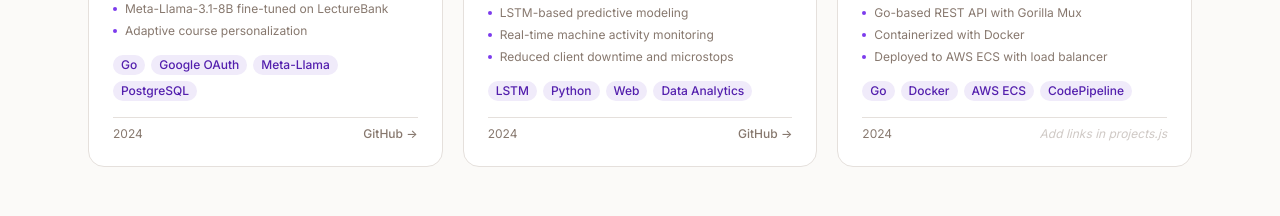
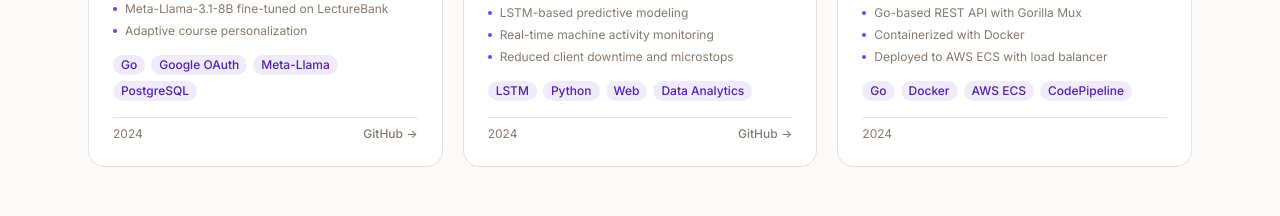
Before and after one commit to Sbajrac2/Portfolio, a React (Vite) app: page / in a window 1280 px wide. Shown: the part 2900-3116 px from the top of the page. Built offline with nearby package versions, Linux system fonts and the light colour scheme.

Commit message:
Update project

```diff
--- a/src/components/Projects.jsx
+++ b/src/components/Projects.jsx
@@ -99,7 +99,7 @@ function ProjectCard({ project, index }) {
               </a>
             )}
             {project.github === "#" && project.demo === "#" && (
-              <span className="italic opacity-40">Add links in projects.js</span>
+              <span className="italic opacity-40"> </span>
             )}
           </div>
         </div>
--- a/src/data/profile.js
+++ b/src/data/profile.js
@@ -9,9 +9,9 @@ const profile = {
   school: "SUNY Oswego",
   major: "Computer Science",
   location: "Oswego, NY",
-  email: "shrishtika@example.com",          // <-- Replace with your email
+  email: "shrishtika.bajra@gmail.com",          // <-- Replace with your email
   linkedin: "https://www.linkedin.com/in/shrishtika/",
-  github: "https://github.com/shrishtika",    // <-- Replace with your GitHub
+  github: "https://github.com/sbajrac2",    // <-- Replace with your GitHub
   resume: "#",                                // <-- Replace with your resume link
 
   // Short bio used in the About section
```
